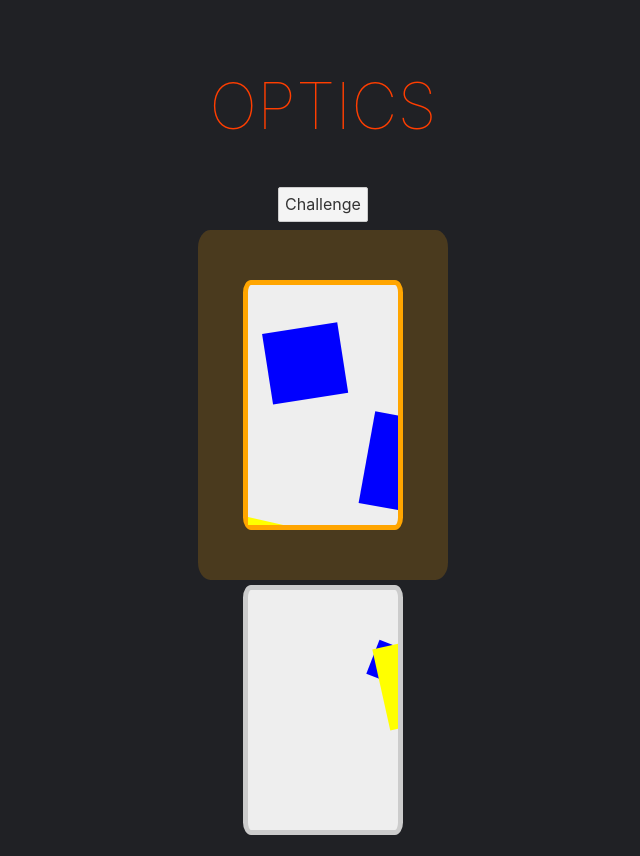
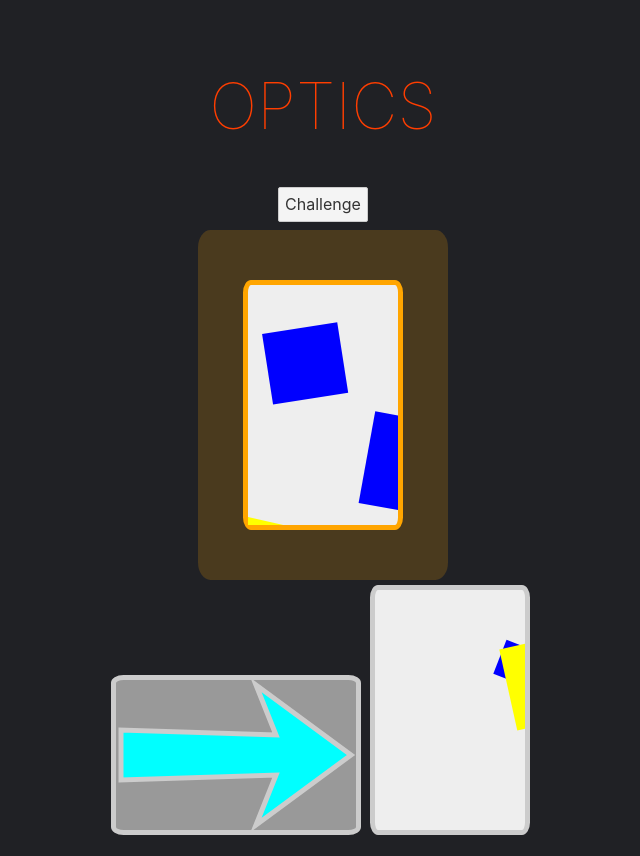
Before and after one commit to IHTFY/Illusion, a Svelte app: page / in a window 1280 px wide. Shown: the whole page, without its empty margins (317-957 px from the left). Built offline with nearby package versions, Linux system fonts and the light colour scheme.

Commit message:
add color card

```diff
--- a/public/global.css
+++ b/public/global.css
@@ -1,19 +1,21 @@
-html, body {
+html,
+body {
   position: relative;
   width: 100%;
   height: 100%;
 }
 
 body {
-	color: #333;
+  color: white;
   margin: 0;
   padding: 8px;
   box-sizing: border-box;
-	font-family: -apple-system, BlinkMacSystemFont, "Segoe UI", Roboto, Oxygen-Sans, Ubuntu, Cantarell, "Helvetica Neue", sans-serif;
+  font-family: -apple-system, BlinkMacSystemFont, "Segoe UI", Roboto,
+    Oxygen-Sans, Ubuntu, Cantarell, "Helvetica Neue", sans-serif;
 }
 
 a {
-	color: rgb(0,100,200);
+  color: rgb(0, 100, 200);
   text-decoration: none;
 }
 
@@ -22,14 +24,17 @@ a:hover {
 }
 
 a:visited {
-	color: rgb(0,80,160);
+  color: rgb(0, 80, 160);
 }
 
 label {
   display: block;
 }
 
-input, button, select, textarea {
+input,
+button,
+select,
+textarea {
   font-family: inherit;
   font-size: inherit;
   padding: 0.4em;
--- a/public/index.html
+++ b/public/index.html
@@ -7,7 +7,10 @@
     <title>Optics</title>
 
     <link rel="manifest" href="/manifest.json" />
-    <meta name="description" content="Optics: a game based on the Illusion card game" />
+    <meta
+      name="description"
+      content="Optics: a game based on the Illusion card game"
+    />
     <meta name="theme-color" content="#2F3BA2" />
 
     <meta name="apple-mobile-web-app-capable" content="yes" />
--- a/src/App.svelte
+++ b/src/App.svelte
@@ -1,7 +1,10 @@
 <script>
+  import { onMount } from "svelte";
+
   import CardDeck from "./CardDeck.svelte";
   import CardTable from "./CardTable.svelte";
-  import { gameState } from "./stores";
+  import ColorCard from "./ColorCard.svelte";
+  import { gameState, currentColor } from "./stores";
 
   function handleChallenge() {
     const challengeButton = document.getElementById("challenge");
@@ -23,15 +26,24 @@
       const nextCard = document.querySelector("#newCard > .card");
       document.getElementById("cardTable").appendChild(nextCard);
       document.querySelector("#newDeck > span").click();
+
+      currentColor.set(
+        ["red", "blue", "yellow", "cyan"][Math.floor(Math.random() * 4)]
+      );
     }
   }
+
+  $: $currentColor, () => console.log($currentColor);
 </script>
 
 <main>
   <h1>Optics</h1>
   <button id="challenge" on:click={handleChallenge}>Challenge</button>
   <CardDeck />
-  <CardTable />
+  <div>
+    <ColorCard />
+    <CardTable />
+  </div>
 </main>
 
 <style>
--- a/src/CardTable.svelte
+++ b/src/CardTable.svelte
@@ -1,7 +1,6 @@
 <script>
   import Sortable from "sortablejs";
   import { onMount } from "svelte";
-
   import Card from "./Card.svelte";
 
   onMount(() => {
@@ -23,6 +22,7 @@
 
 <style>
   #cardTable {
-    width: 100%;
+    display: inline-block;
+    /* width: 100%; */
   }
 </style>
--- /dev/null
+++ b/src/ColorCard.svelte
@@ -0,0 +1,45 @@
+<script>
+  import { onMount } from "svelte";
+  import { currentColor } from "./stores";
+
+  let canvas;
+
+  onMount(() => {
+    function drawArrow(color) {
+      const ctx = canvas.getContext("2d");
+      ctx.strokeStyle = "#ccc";
+      ctx.lineWidth = 5;
+      ctx.fillStyle = $currentColor;
+      ctx.beginPath();
+      ctx.moveTo(235, 75);
+      ctx.lineTo(140, 145);
+      ctx.lineTo(160, 95);
+      ctx.lineTo(5, 100);
+      ctx.lineTo(5, 50);
+      ctx.lineTo(160, 55);
+      ctx.lineTo(140, 5);
+      ctx.closePath();
+      ctx.fill();
+      ctx.stroke();
+    }
+
+    currentColor.subscribe(() => {
+      drawArrow($currentColor);
+    });
+  });
+</script>
+
+<div><canvas bind:this={canvas} width="240px" height="150px" /></div>
+
+<style>
+  div {
+    position: relative;
+    background-color: #999;
+    display: inline-block;
+    width: 240px;
+    height: 150px;
+    border: 5px solid;
+    border-color: #ccc;
+    border-radius: 5%;
+  }
+</style>
--- a/src/stores.js
+++ b/src/stores.js
@@ -1,3 +1,6 @@
 import { writable } from "svelte/store";
 
 export const gameState = writable("");
+export const currentColor = writable(["red", "blue", "yellow", "cyan"][
+  Math.floor(Math.random() * 4)
+]);
```
Lines whose indentation alone changed are shown as unchanged.
